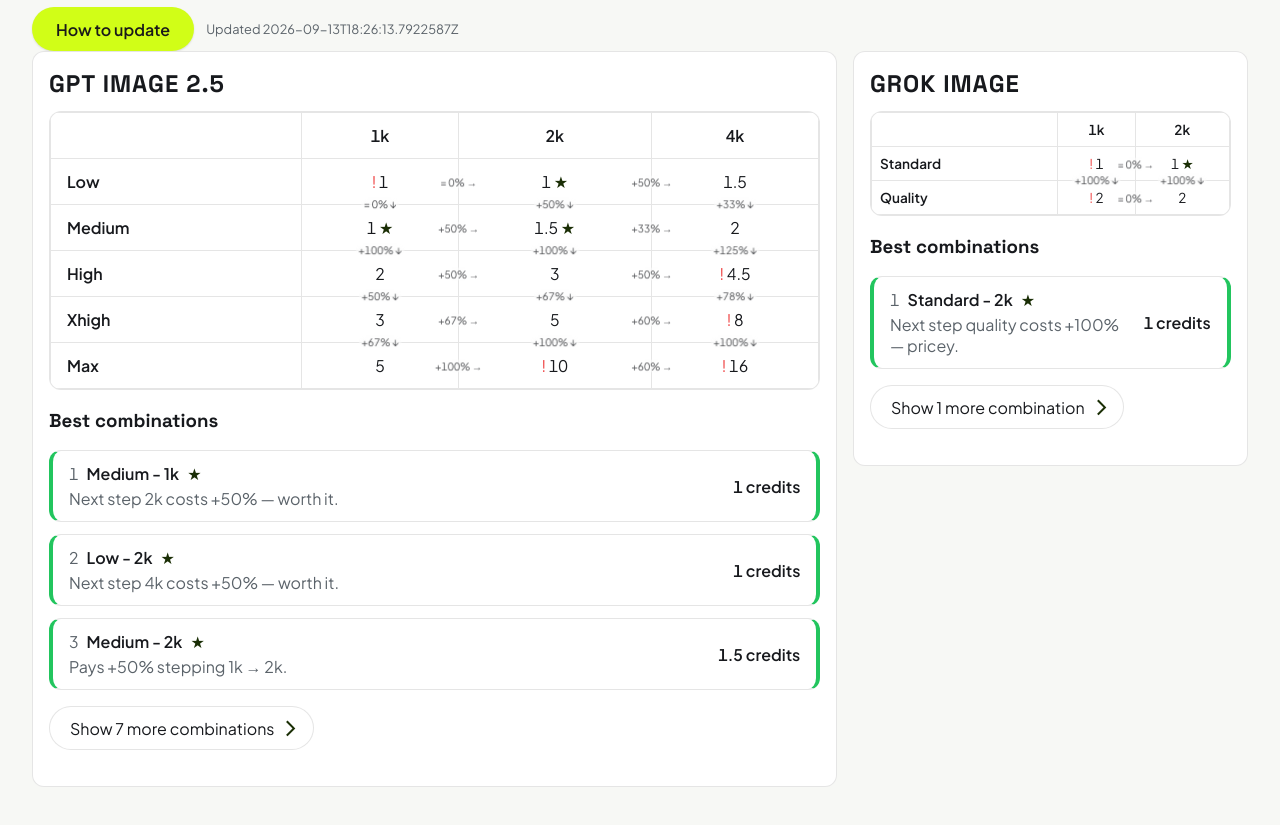
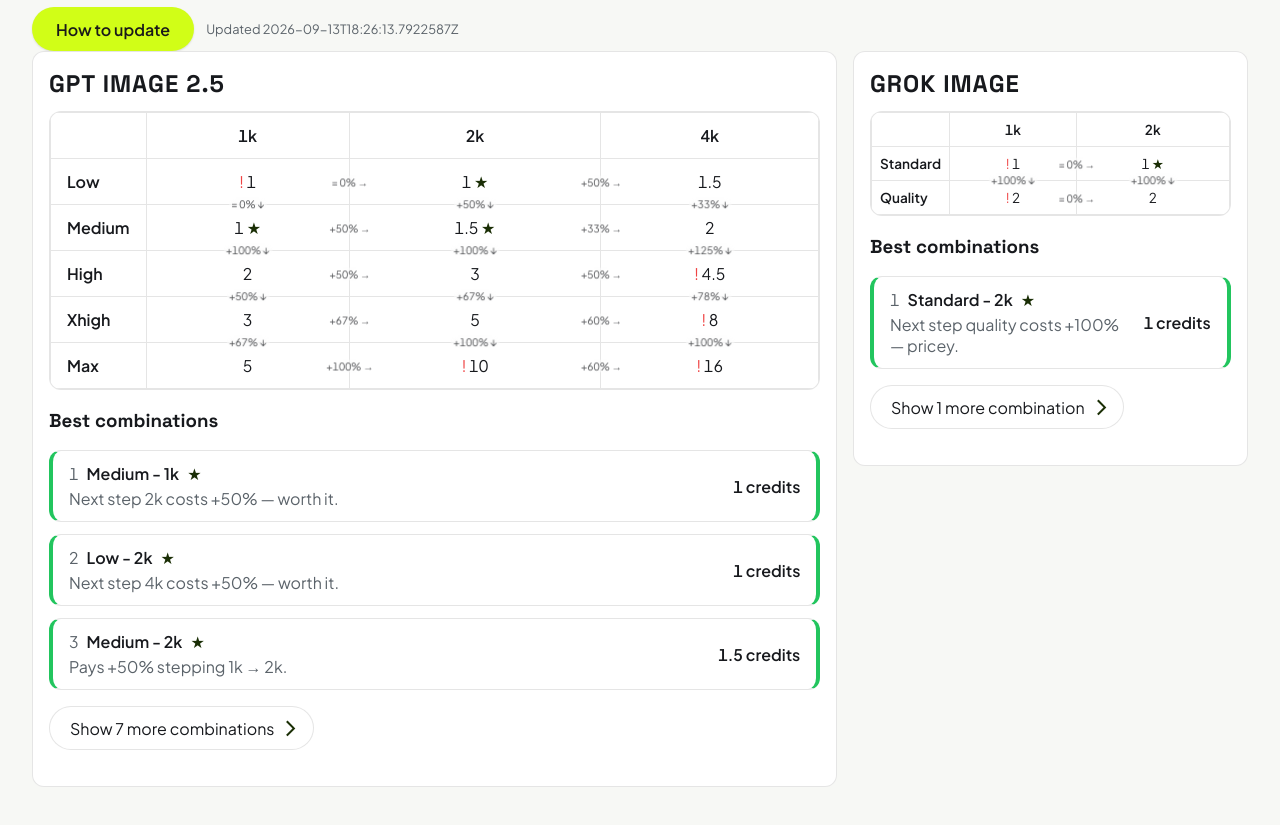
Before and after one commit to Asura7170/higgsfield-credit-costs, a website built with Vite: page index.html in a window 1280 px wide. Shown: the part 65-890 px from the top of the page. Built offline with nearby package versions, Linux system fonts and the light colour scheme.

Commit message:
style: collapse row-header column to label width

```diff
--- a/src/style.css
+++ b/src/style.css
@@ -348,6 +348,11 @@
   border-width: 1px 1px 0 0;
   text-align: start;
   white-space: nowrap;
+}
+
+/* ponytail: row-header column collapses to its longest label; data cells take the rest. */
+tbody th {
+  width: 1px;
 }
 
 td {
```
